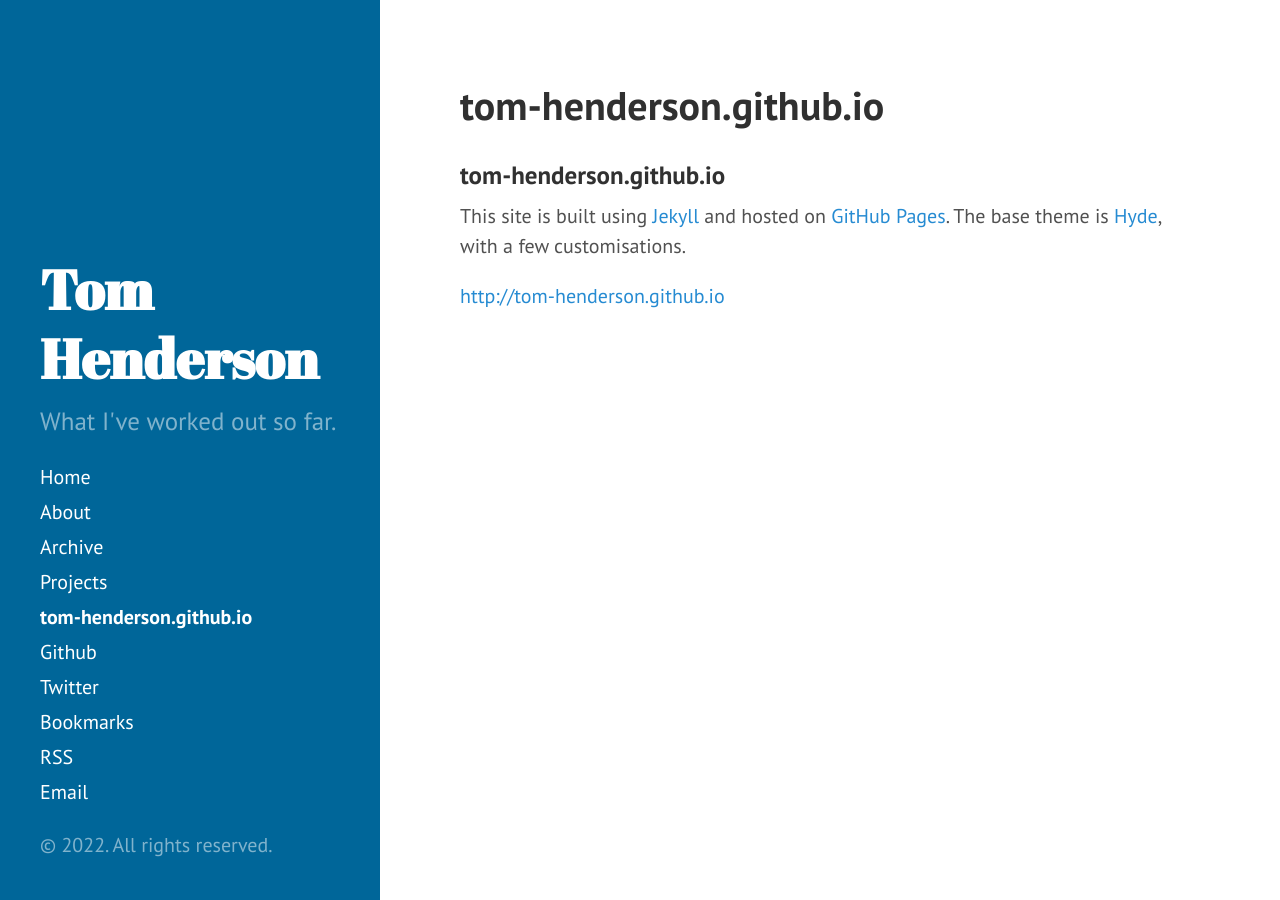
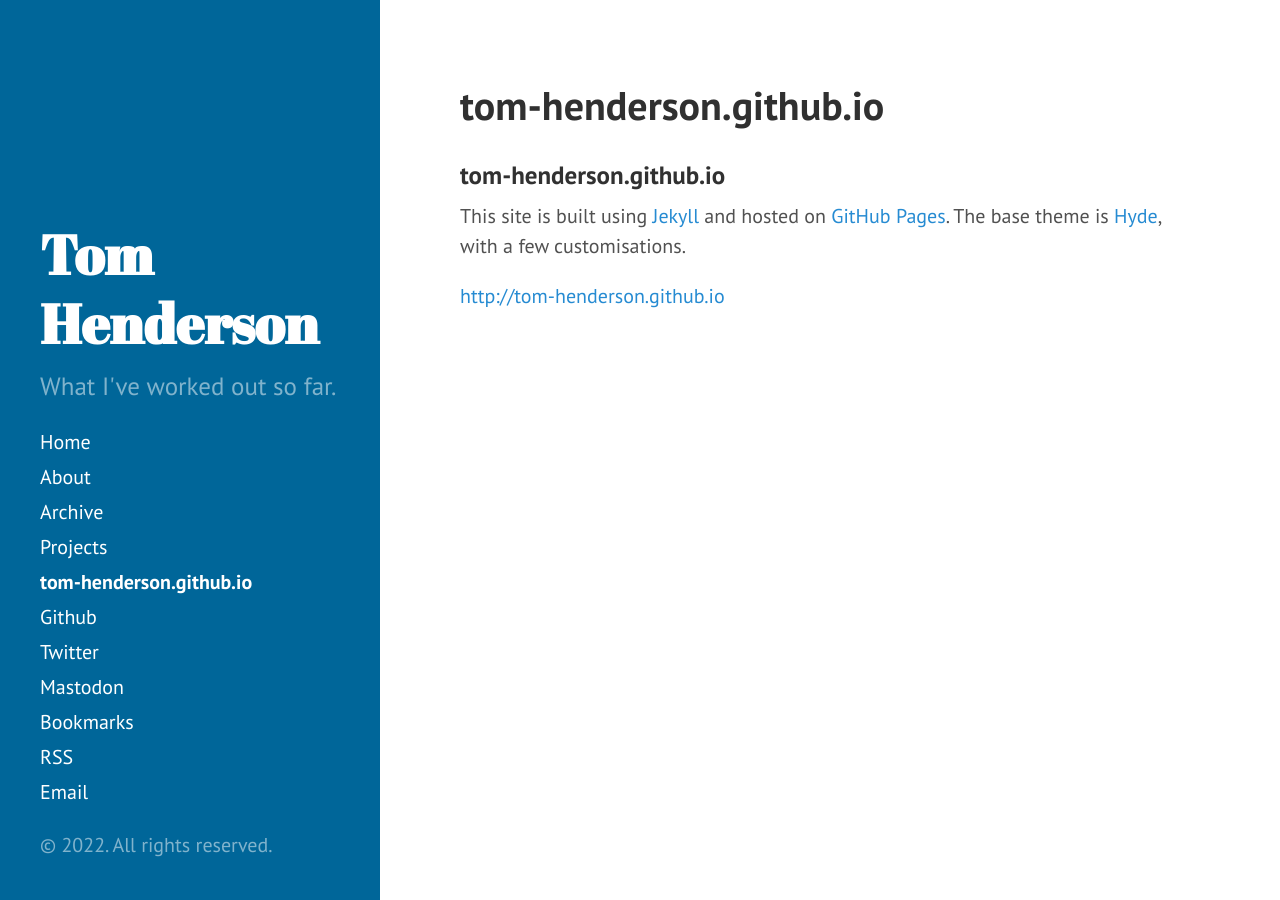
Before and after one commit to tom-henderson/tom-henderson.github.io, a Jekyll site: the page built from README.md, in a window 1280 px wide. Built offline with Jekyll 4.4.1, drawn with Linux system fonts in a browser that asks for light colours; our own code applies the rules of GitHub Pages for plain Markdown files; Markdown is read by kramdown in place of the engine named in the settings.

Commit message:
Add mastodon link

```diff
--- a/_config.yml
+++ b/_config.yml
@@ -36,6 +36,8 @@
     url: https://github.com/tom-henderson
   - title: Twitter
     url: https://twitter.com/tomhenderson
+  - title: Mastodon
+    url: https://mastodon.nz/@tomhenderson
   - title: Bookmarks
     url: https://bookmarks.thx.nz/
   - title: RSS
--- a/_includes/sidebar.html
+++ b/_includes/sidebar.html
@@ -22,7 +22,7 @@
       {% endfor %}
 
       {% for node in site.social %}
-      <a class="sidebar-nav-item" href="{{ node.url }}">{{ node.title }}</a>
+      <a class="sidebar-nav-item" href="{{ node.url }}" rel="me">{{ node.title }}</a>
       {% endfor %}
     </nav>
 
```
